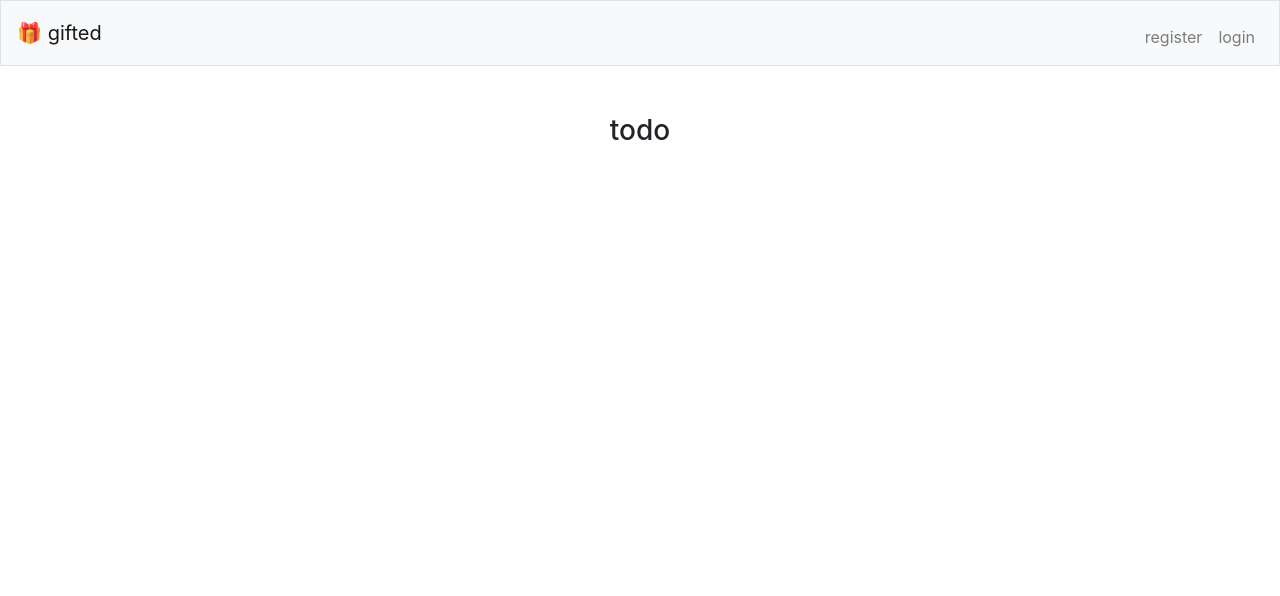
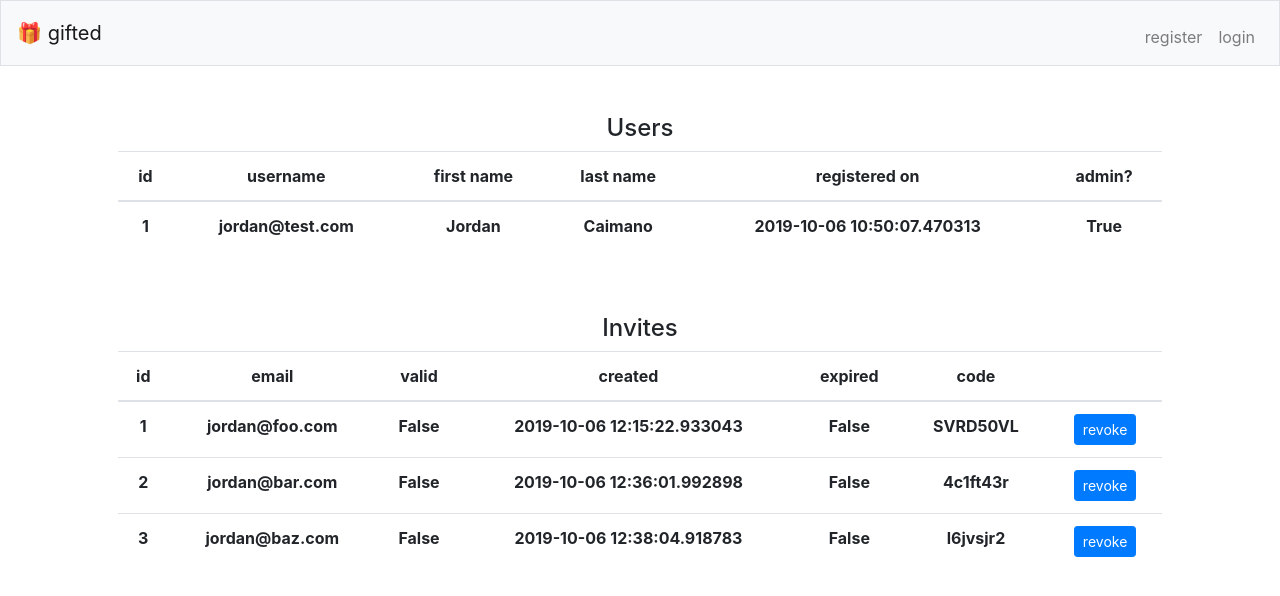
Before and after one commit to jordacai/gifted, a Flask app: template gifted/templates/admin.html in a window 1280 px wide. Shown: the top 596 px of the page. Run offline with Flask 2, Linux system fonts and the light colour scheme; the template is opened without the code that fills it: values that come from a table or form of the project are taken from there, others are empty; data comes from the database, SQL or seed files in the repository; both versions use the stored data as it was after the commit; some libraries are stand-ins or nearby versions.

Commit message:
Added users/invites views to admin panel. Added ability to send out invites and auto-gen registration codes. This needs to be implemented on the /register form.

```diff
--- a/gifted/__init__.py
+++ b/gifted/__init__.py
@@ -14,7 +14,7 @@ def create_app(test_config=None):
     app = Flask(__name__, instance_relative_config=True)
     app.config.from_mapping(
         SECRET_KEY='dev',
-        SQLALCHEMY_DATABASE_URI='sqlite:////' + os.path.join(app.instance_path, 'gifted.sqlite'),
+        SQLALCHEMY_DATABASE_URI='sqlite:///' + os.path.join(app.instance_path, 'gifted.sqlite'),
         SQLALCHEMY_TRACK_MODIFICATIONS=False
     )
 
--- a/gifted/helpers.py
+++ b/gifted/helpers.py
@@ -1,3 +1,5 @@
+import random
+import string
 from functools import wraps
 
 from flask import session, url_for, flash
@@ -13,6 +15,10 @@ def login_required(f):
     return decorated_function
 
 
+def generate_code(size=8, chars=string.ascii_lowercase + string.digits):
+    return ''.join(random.choice(chars) for _ in range(size))
+
+
 def validate(username, password):
     if not username:
         flash('Username is required!', 'error')
--- a/gifted/templates/admin.html
+++ b/gifted/templates/admin.html
@@ -5,5 +5,74 @@ admin
 {% endblock %}
 
 {% block main %}
-<h3>todo</h3>
+<h4>Users</h4>
+    <table class="table table">
+        <thead>
+            <tr>
+                <th scope="col">id</th>
+                <th scope="col">username</th>
+                <th scope="col">first name</th>
+                <th scope="col">last name</th>
+                <th scope="col">registered on</th>
+                <th scope="col">admin?</th>
+            </tr>
+        </thead>
+        <tbody>
+            {% for user in users %}
+            <tr>
+                <th scope="row">{{ user.id }}</th>
+                <th scope="row">{{ user.username }}</th>
+                <th scope="row">{{ user.first_name }}</th>
+                <th scope="row">{{ user.last_name }}</th>
+                <th scope="row">{{ user.registered_on }}</th>
+                <th scope="row">{{ user.is_admin | pretty_boolean }}</th>
+            </tr>
+            {% endfor %}
+        </tbody>
+    </table>
+<br/>
+<br/>
+<h4>Invites</h4>
+    {% if not invites %}
+        <p>No invites pending</p>
+        <form action="/admin/invite" method="post">
+            <div class="form-group">
+                <input autocomplete="off" autofocus class="form-control" name="email" placeholder="email" type="email">
+                <button class="btn btn-primary" type="submit">invite</button>
+            </div>
+        </form>
+    {% else %}
+    <table class="table table">
+        <thead>
+            <tr>
+                <th scope="col">id</th>
+                <th scope="col">email</th>
+                <th scope="col">valid</th>
+                <th scope="col">created</th>
+                <th scope="col">expired</th>
+                <th scope="col">code</th>
+                <th scope="col"></th>
+            </tr>
+        </thead>
+        <tbody>
+            {% for invite in invites %}
+            <tr>
+                <th scope="row">{{ invite.id }}</th>
+                <th scope="row">{{ invite.email }}</th>
+                <th scope="row">{{ invite.valid | pretty_boolean }}</th>
+                <th scope="row">{{ invite.created }}</th>
+                <th scope="row">{{ invite.expires | is_expired }}</th>
+                <th scope="row">{{ invite.code }}</th>
+                <th scope="row">
+                    <form action="/admin/revoke" method="post">
+                        <input hidden name="id" type="number" value="{{ invite.id }}">
+                        <button class="btn btn-primary btn-sm" type="submit">revoke</button>
+                    </form>
+                </th>
+            </tr>
+            {% endfor %}
+        </tbody>
+    </table>
+    {% endif %}
+
 {% endblock %}
--- a/gifted/views.py
+++ b/gifted/views.py
@@ -1,3 +1,5 @@
+from datetime import datetime
+
 from flask import (
     Blueprint, flash, render_template, request, session,
     url_for)
@@ -5,7 +7,7 @@ from werkzeug import security
 from werkzeug.utils import redirect
 
 from gifted import login_required, validate, db
-from gifted.models import User
+from gifted.models import User, Invite
 
 bp = Blueprint('views', __name__)
 
@@ -67,10 +69,43 @@ def register():
 
 @bp.route('/admin')
 def admin():
-    return render_template('admin.html')
+    users = User.query.all()
+    invites = Invite.query.filter_by(valid=1).all()
+    return render_template('admin.html', users=users, invites=invites)
+
+
+@bp.route('/admin/invite', methods=['POST'])
+def invite():
+    email = request.form.get('email')
+    invitation = Invite(email=email)
+    db.session.add(invitation)
+    db.session.commit()
+    flash(f'Invited {email}!', 'success')
+    return redirect(url_for('views.admin'))
+
+
+@bp.route('/admin/revoke', methods=['POST'])
+def revoke():
+    invitation_id = request.form.get('id')
+    invitation = Invite.query.filter_by(id=invitation_id).first()
+    invitation.valid = 0
+    db.session.commit()
+    flash(f'Revoked {invitation.email}\'s invitation', 'success')
+    return redirect(url_for('views.admin'))
 
 
 @bp.route('/logout')
 def logout():
     session.pop('username', None)
     return redirect(url_for('views.login'))
+
+
+@bp.app_template_filter('pretty_boolean')
+def pretty_boolean(i):
+    return True if i is 1 else False
+
+
+@bp.app_template_filter('is_expired')
+def is_expired(expires):
+    now = datetime.now()
+    return True if now > expires else False
--- a/requirements.txt
+++ b/requirements.txt
@@ -3,7 +3,6 @@ Click==7.0
 Flask==1.1.1
 Flask-Migrate==2.5.2
 Flask-SQLAlchemy==2.4.0
--e git+https://github.com/jcaimano/gifted.git@ec332f1c7f0ee9136108b50fec412f26f8d21117#egg=gifted
 itsdangerous==1.1.0
 Jinja2==2.10.1
 Mako==1.1.0
```
Also changed, not shown: gifted/models.py (+14 -1 lines), migrations/versions/2ba73d57426d_invite_table.py (added, +37 -0 lines), instance/gifted.sqlite.
